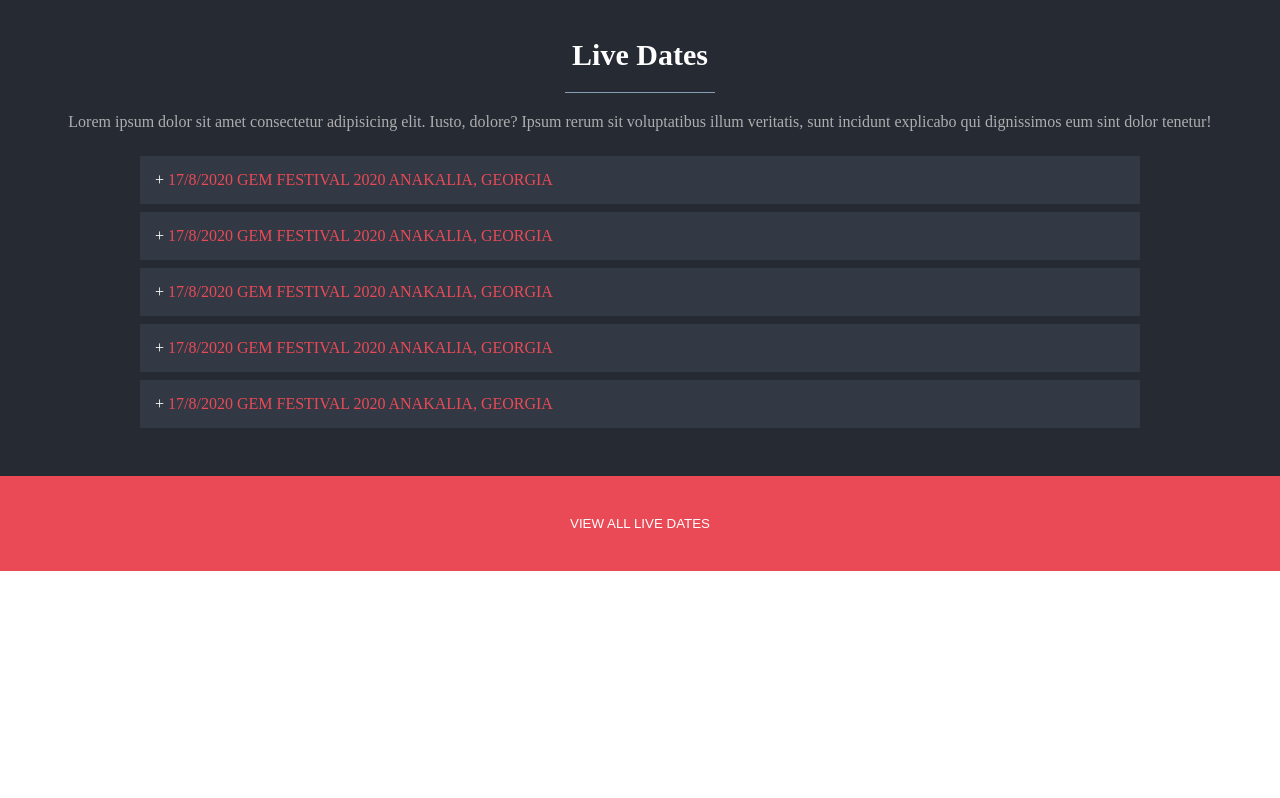
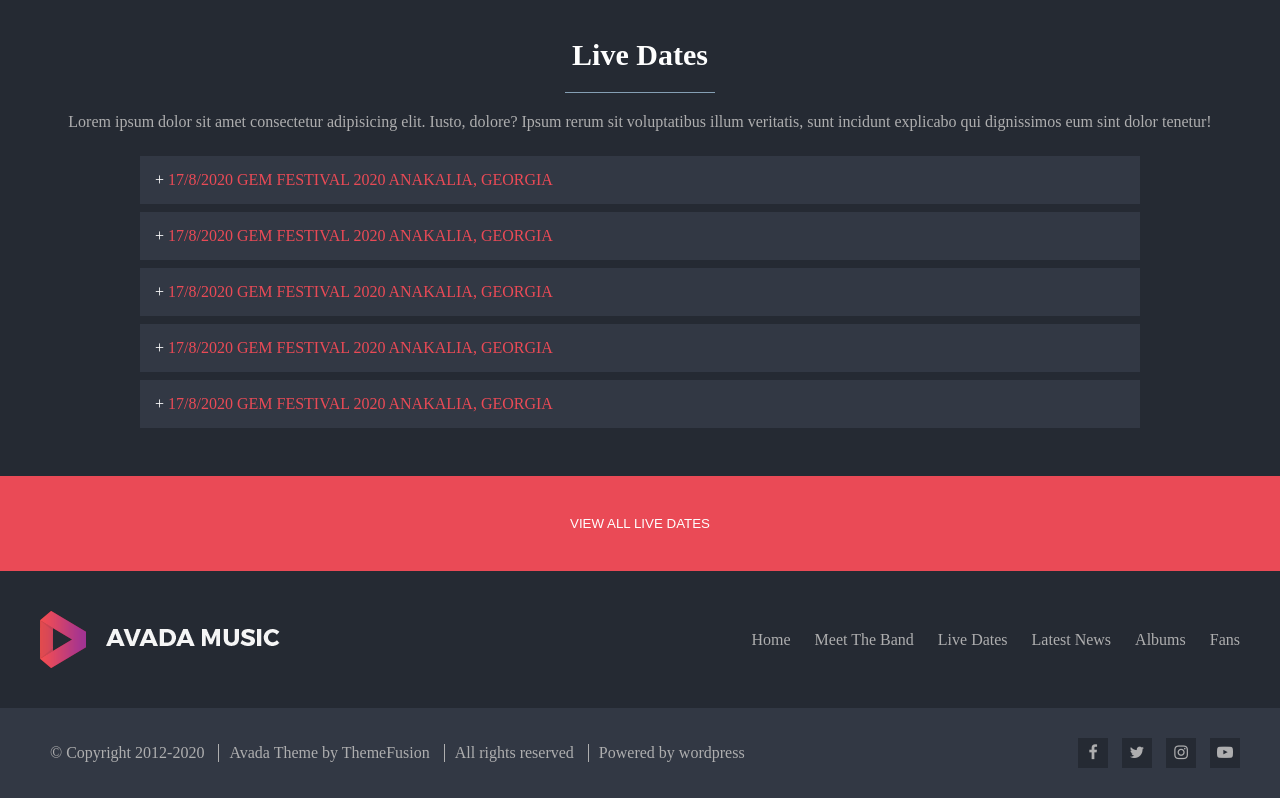
Before and after one commit to Lex95/proj-html-vuejs, a website: page index.html in a window 1280 px wide. Shown: the part 2836-3634 px from the top of the page. Before the commit the page ends 3407 px from the top, so only its background shows below. Drawn offline with nearby package versions, Linux system fonts and the light colour scheme.

Commit message:
aggiunta footer

```diff
--- a/index.html
+++ b/index.html
@@ -128,7 +128,39 @@
                 <button class="b1">View all live dates</button>
             </section>
         </main>
-        <footer></footer>
+        <footer>
+            <div class="logo-banner container-flex">
+                <img src="images/logo_footer.png" alt="">
+                <div class="filler"></div>
+                <ul>
+                    <li><a href="#">Home</a></li>
+                    <li><a href="#">Meet the band</a></li>
+                    <li><a href="#">Live dates</a></li>
+                    <li><a href="#">Latest news</a></li>
+                    <li><a href="#">Albums</a></li>
+                    <li><a href="#">Fans</a></li>
+                </ul>
+            </div>
+            <div class="credits-banner container-flex">
+                <ul class="credits">
+                    <li>© Copyright 2012-2020</li>
+                    <li>Avada Theme by ThemeFusion</li>
+                    <li>All rights reserved</li>
+                    <li>Powered by wordpress</li>
+                </ul>
+                <div class="filler"></div>
+                <ul class="socials">
+                    <li><i class="fa fa-facebook" aria-hidden="true"></i>
+                    </li>
+                    <li><i class="fa fa-twitter" aria-hidden="true"></i>
+                    </li>
+                    <li><i class="fa fa-instagram" aria-hidden="true"></i>
+                    </li>
+                    <li><i class="fa fa-youtube-play" aria-hidden="true"></i>
+                    </li>
+                </ul>
+            </div>
+        </footer>
     </div>
     <script src="scripts/script.js"></script>
 </body>
--- a/src/partials/footer.scss
+++ b/src/partials/footer.scss
@@ -0,0 +1,55 @@
+footer {
+    .logo-banner {
+        padding: 40px;
+        background-color: $bg_color_secondary;
+        align-items: center;
+        ul {
+            list-style: none;
+            li {
+                display: inline-block;
+                margin-left: 20px;
+                a {
+                    color: $text_color_secondary;
+                    text-transform: capitalize;
+                    text-decoration: none;
+                    &:hover {
+                        color: $text_color_primary;
+                    }
+                }
+            }
+        }
+    }
+    .credits-banner {
+        padding: 30px 40px;
+        background-color: $bg_color_primary;
+        align-items: center;
+        ul {
+            list-style: none;
+            li {
+                display: inline-block;
+                color: $text_color_secondary;
+            }
+        }
+        .credits {
+            li {
+                padding: 0 10px;
+                &:nth-child(n+2) {
+                    border-left: 1px solid $text_color_secondary;
+                }
+            }
+        }
+        .socials {
+            li {
+                text-align: center;
+                width: 30px;
+                height: 30px;
+                line-height: 30px;
+                background-color: $bg_color_secondary;
+                margin-left: 10px;
+                &:hover {
+                    color: $text_color_primary;
+                }
+            }
+        }
+    }
+}
```
Also changed, not shown: dist/app.css.
